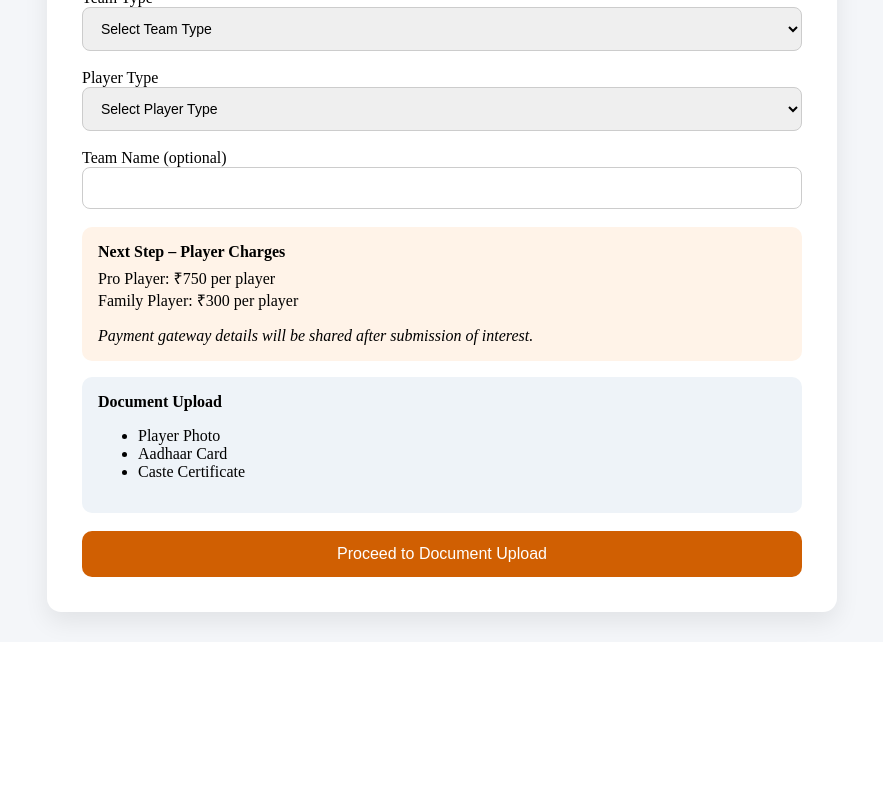
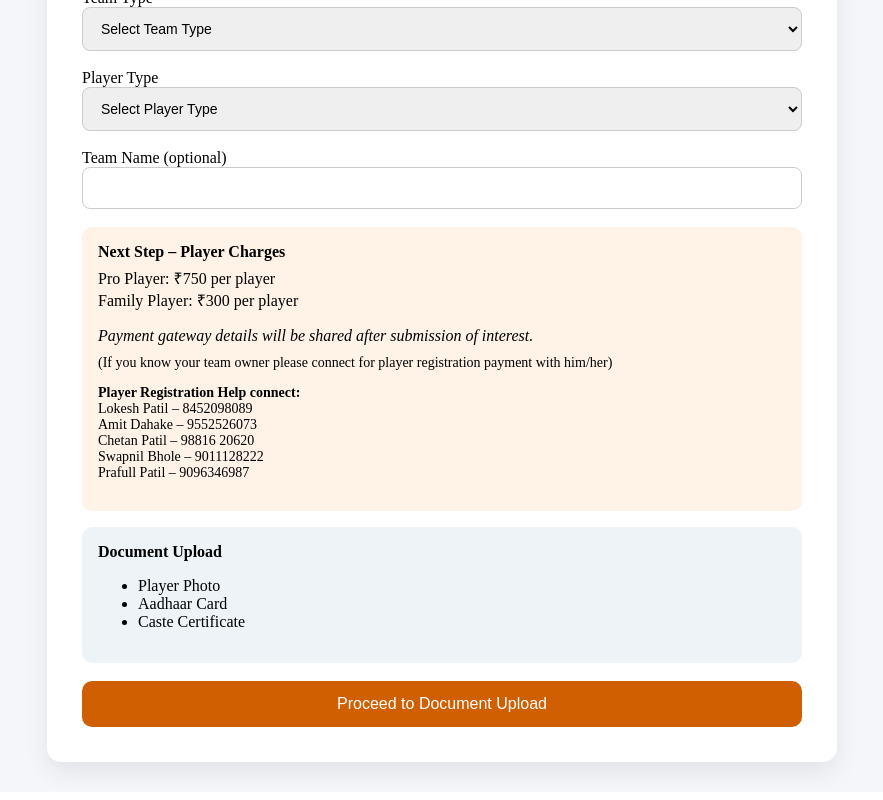
Before and after one commit to pankajaa29/lccia-player-registration, a React (Create React App) app: page /#/ in a window 1280 px wide. Shown: the part 771-1571 px from the top of the page, without its empty margins (198-1081 px from the left). Before the commit the page ends 1421 px from the top, so only its background shows below. Built offline with nearby package versions, Linux system fonts and the light colour scheme.

Commit message:
Add player registration payment help contacts

```diff
--- a/src/PlayerRegistration.jsx
+++ b/src/PlayerRegistration.jsx
@@ -145,7 +145,7 @@ export default function PlayerRegistration() {
         <input name="teamName" style={inputStyle} />
         <br /><br />
 
-        {/* CHARGES – UPDATED */}
+        {/* CHARGES */}
         <div
           style={{
             background: "#fff3e8",
@@ -155,14 +155,29 @@ export default function PlayerRegistration() {
           }}
         >
           <strong>Next Step – Player Charges</strong>
-<p style={{ marginTop: "6px" }}>
-  Pro Player: ₹750 per player<br />
-  Family Player: ₹300 per player
-</p>
+          <p style={{ marginTop: "6px" }}>
+            Pro Player: ₹750 per player<br />
+            Family Player: ₹300 per player
+          </p>
 
           <em>
             Payment gateway details will be shared after submission of interest.
           </em>
+
+          {/* ✅ NEW HELP TEXT */}
+          <p style={{ marginTop: "10px", fontSize: "14px" }}>
+            (If you know your team owner please connect for player registration
+            payment with him/her)
+          </p>
+
+          <p style={{ fontSize: "14px" }}>
+            <strong>Player Registration Help connect:</strong><br />
+            Lokesh Patil – 8452098089<br />
+            Amit Dahake – 9552526073<br />
+            Chetan Patil – 98816 20620<br />
+            Swapnil Bhole – 9011128222<br />
+            Prafull Patil – 9096346987
+          </p>
         </div>
 
         {/* DOCUMENTS */}
```
